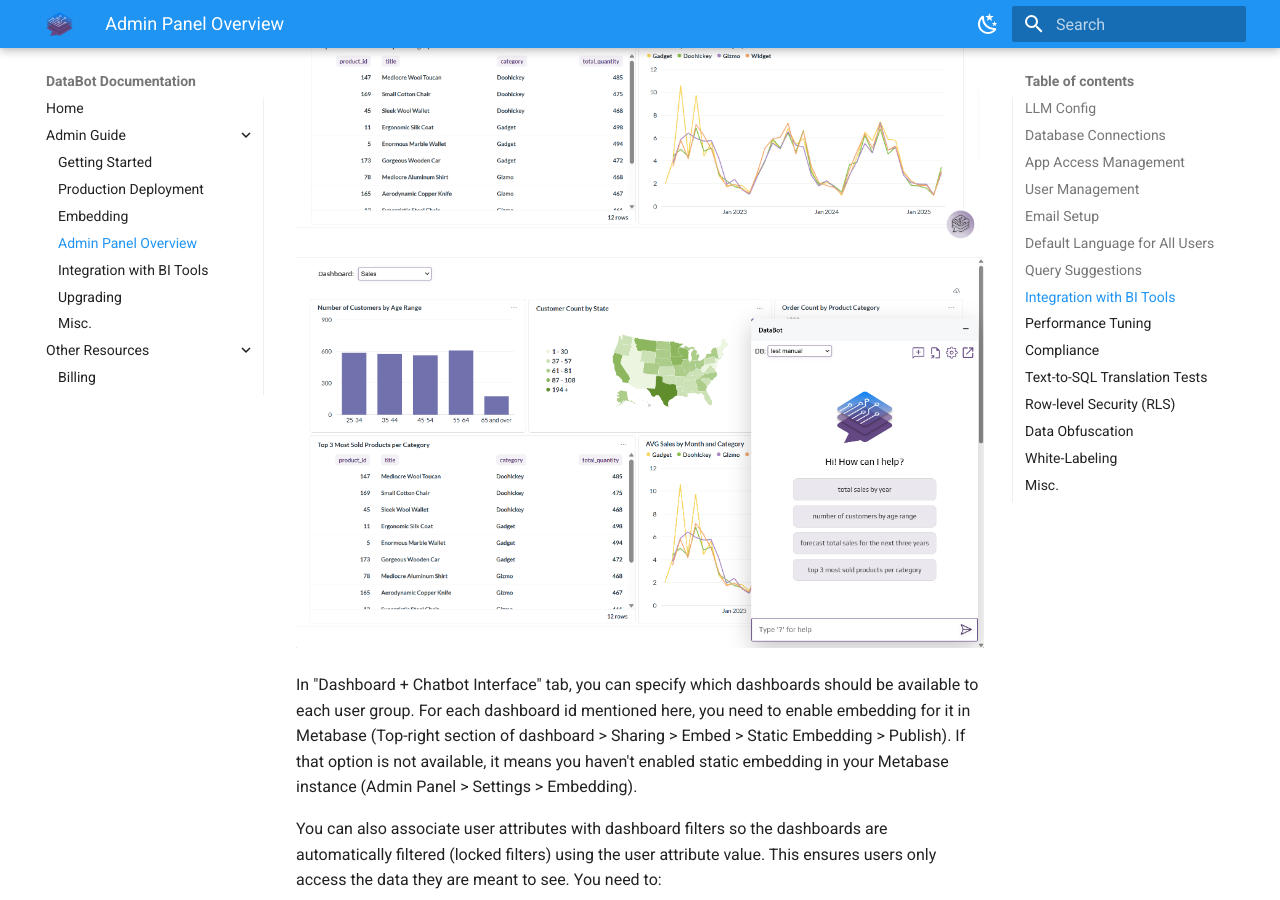
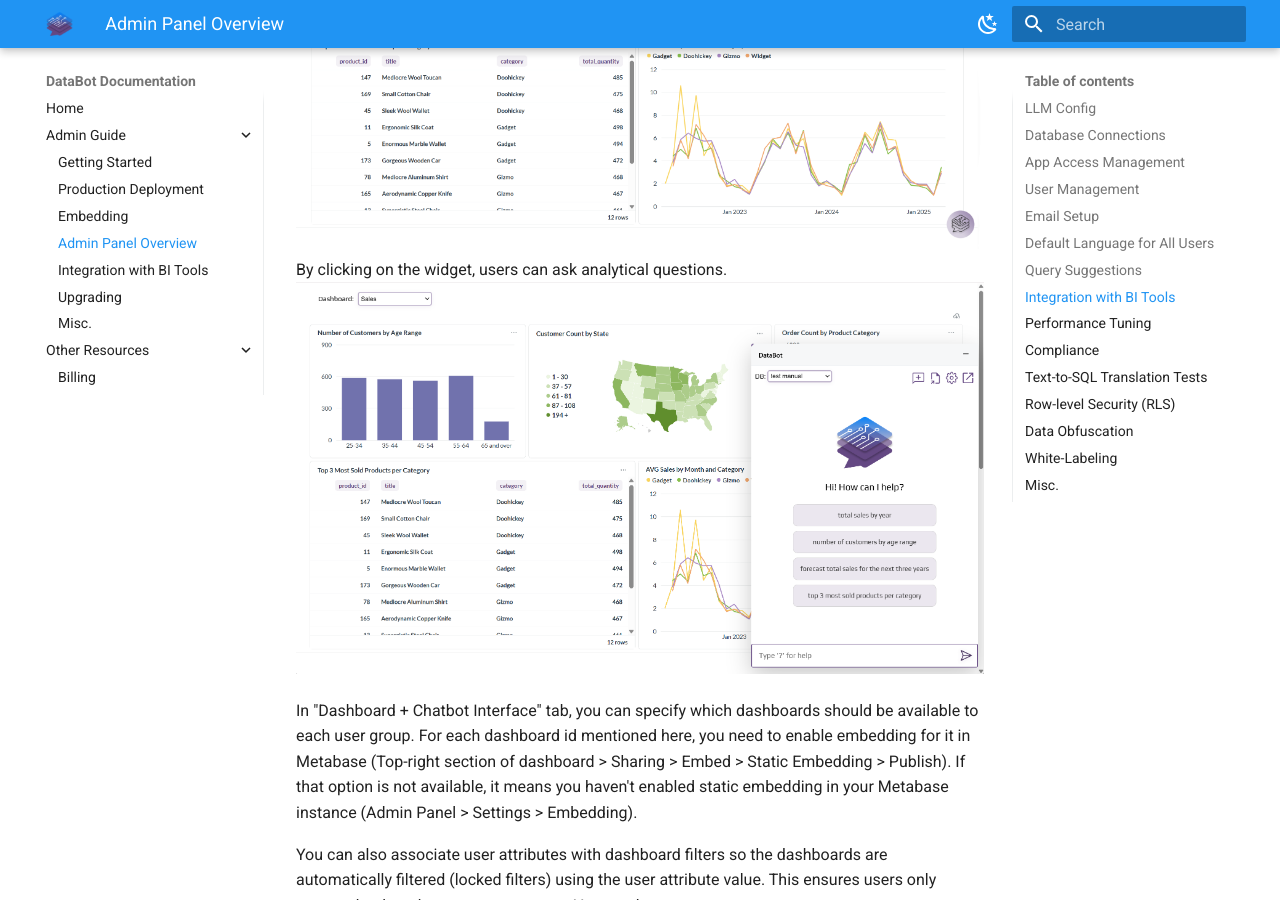
Before and after one commit to Intellimenta/DataBot, an MkDocs documentation site: the page built from docs/admin_guide/admin_panel_overview.md, in a window 1280 px wide and 900 px high, scrolled down 2558 px. Built offline with MkDocs 1.6.1 and Material for MkDocs 9.7.7, drawn with Linux system fonts in a browser that asks for light colours.

Commit message:
update docs

```diff
--- a/docs/admin_guide/admin_panel_overview.md
+++ b/docs/admin_guide/admin_panel_overview.md
@@ -61,6 +61,8 @@
 
 ![Dashboards + Chatbot Interface](../assets/bi-integration-1.png)
 <br>
+By clicking on the widget, users can ask analytical questions.
+<br>
 ![Dashboards + Chatbot Interface](../assets/bi-integration-2.png)
 
 In "Dashboard + Chatbot Interface" tab, you can specify which dashboards should be available to each user group. For each dashboard id mentioned here, you need to enable embedding for it in Metabase (Top-right section of dashboard > Sharing > Embed > Static Embedding > Publish). If that option is not available, it means you haven't enabled static embedding in your Metabase instance (Admin Panel > Settings > Embedding).
```
